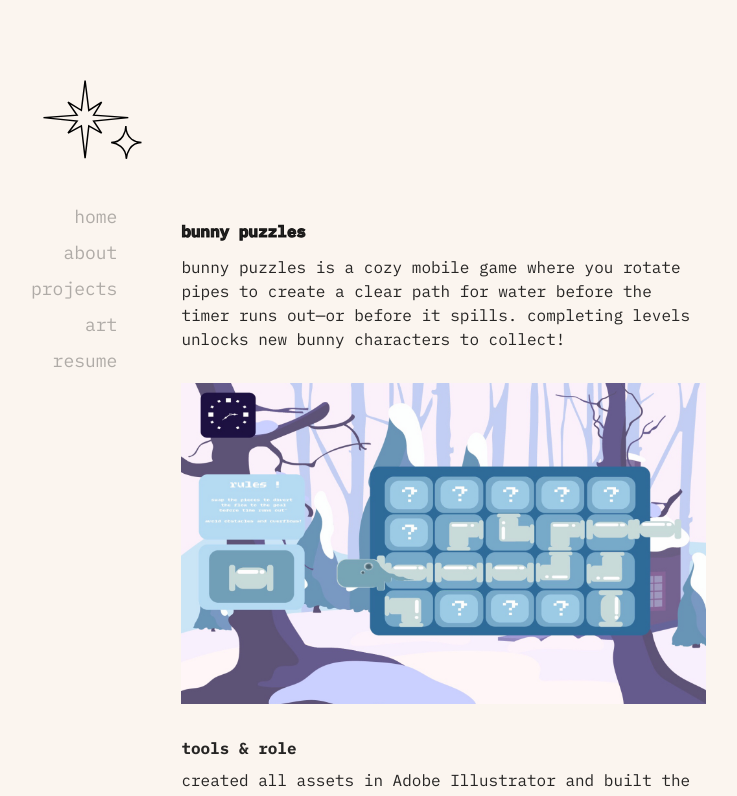
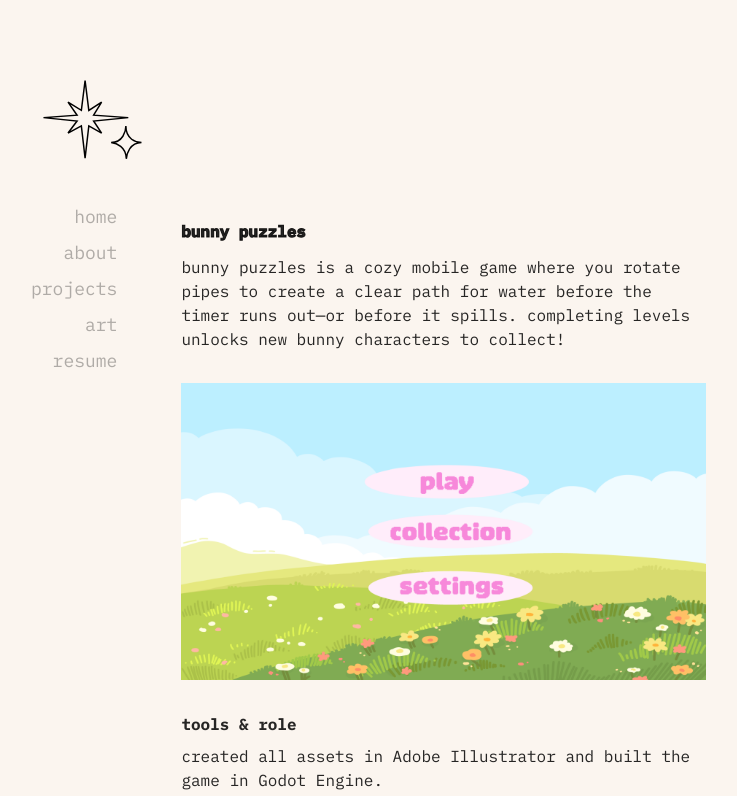
Before and after one commit to ruwkia/taylorsmith, a Next.js app: page /bunny-puzzle in a window 1280 px wide. Shown: the top 796 px of the page, without its empty margins (253-990 px from the left). Built offline with nearby package versions, Linux system fonts and the light colour scheme.

Commit message:
Update bunny-puzzle.jsx

```diff
--- a/pages/bunny-puzzle.jsx
+++ b/pages/bunny-puzzle.jsx
@@ -11,7 +11,7 @@ function BunnyPuzzle() {
 
       <div style={{ margin: '2rem 0' }}>
         <img
-          src="/images/projects/bunnygame.png"
+          src="/images/artworks/IMG_0245.png"
           alt="Bunny Puzzle Screenshot"
           style={{
             width: '100%',
@@ -61,6 +61,7 @@ function BunnyPuzzle() {
   <img src="/images/artworks/otherloadinggif.gif" alt="Alternate loading animation" style={{ width: '100%', maxWidth: '600px' }} />
   <img src="/images/artworks/blackloadingbunny.gif" alt="Black bunny loading animation" style={{ width: '100%', maxWidth: '600px', gridColumn: 'span 2' }} />
   <img src="/images/artworks/bunnyshop.png" alt="Main puzzle screen" style={{ width: '100%', maxWidth: '600px', gridColumn: 'span 2' }} />
+  <img src="/images/projects/bunnygame.png" alt="Sand biome screen" style={{ width: '100%', maxWidth: '600px', gridColumn: 'span 2' }} />
   <img src="/images/artworks/bunnysandbiome.PNG" alt="Sand biome screen" style={{ width: '100%', maxWidth: '600px', gridColumn: 'span 2' }} />
   <img src="/images/artworks/roughdemogif.gif" alt="Rough gameplay demo" style={{ width: '100%', maxWidth: '600px', gridColumn: 'span 2' }} />
 
```
